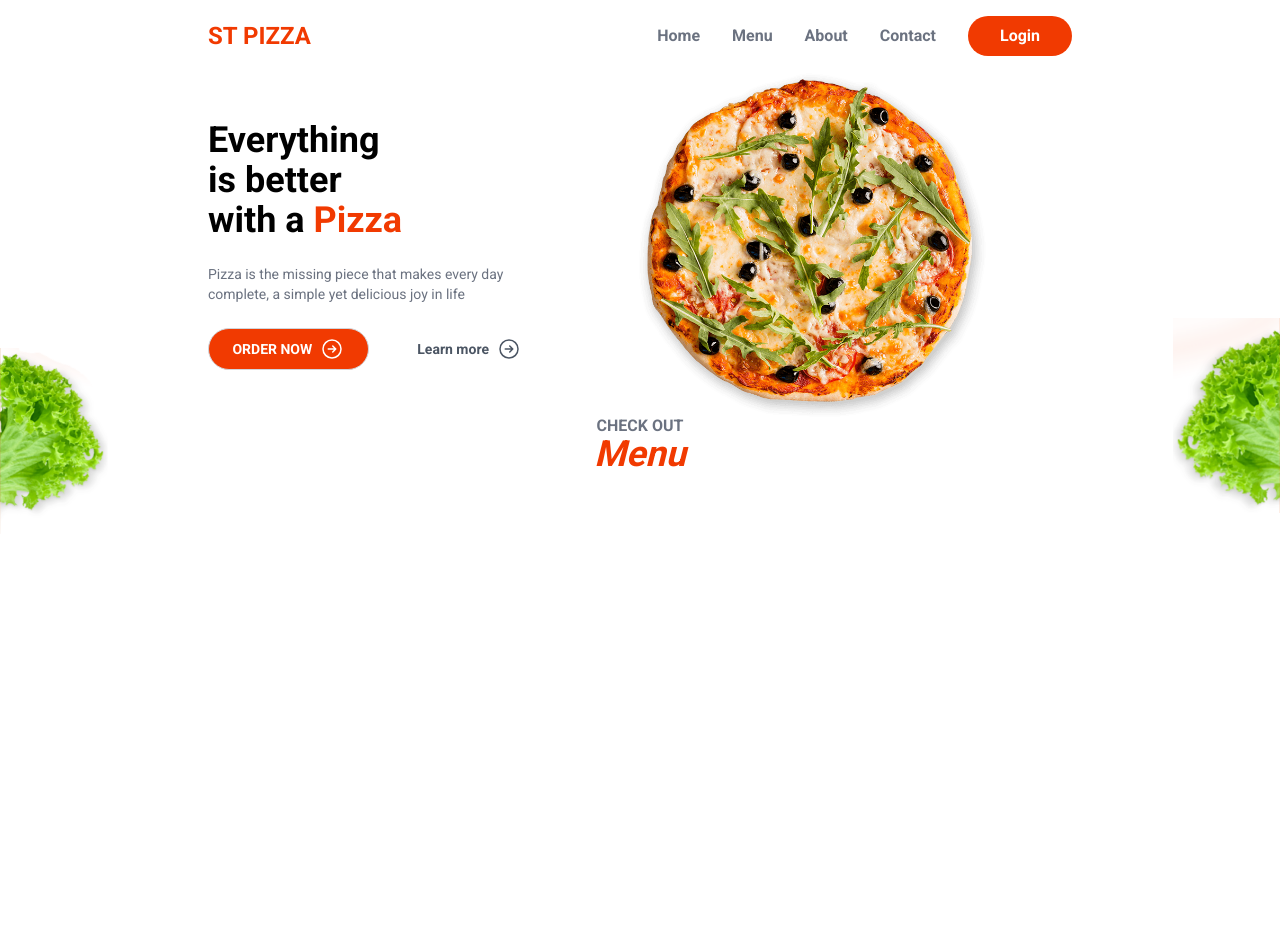
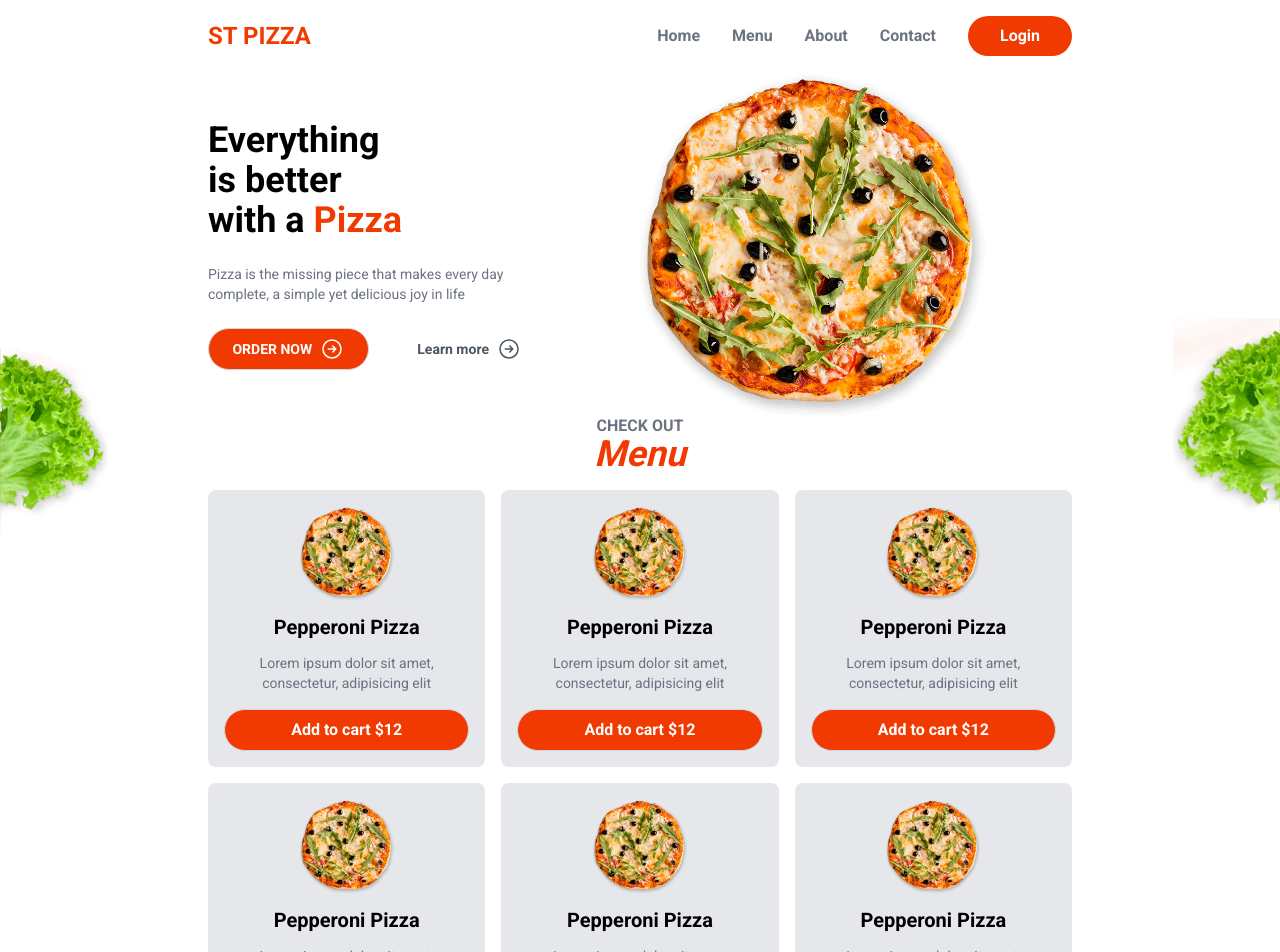
Before and after one commit to ParvinMusayev/food-ordering-app, a Next.js app: page / in a window 1280 px wide. Shown: the top 952 px of the page. Before the commit the page ends 800 px from the top, so only its background shows below. Built offline with nearby package versions, Linux system fonts and the light colour scheme.

Commit message:
feat: Add menuItem

```diff
--- a/src/components/layout/HomeMenu.js
+++ b/src/components/layout/HomeMenu.js
@@ -1,4 +1,5 @@
 import Image from "next/image";
+import MenuItem from "../menu/MenuItem";
 
 export default function HomeMenu() {
   return (
@@ -19,7 +20,14 @@
             Menu
         </h2>
       </div>
-      <div className="grid sm:grid-cols-3 gap-4"></div>
+      <div className="grid sm:grid-cols-3 gap-4">
+        <MenuItem />
+        <MenuItem />
+        <MenuItem />
+        <MenuItem />
+        <MenuItem />
+        <MenuItem />
+      </div>
     </section>
   );
 }
--- /dev/null
+++ b/src/components/menu/MenuItem.js
@@ -0,0 +1,16 @@
+export default function MenuItem() {
+    return (
+      <div className="bg-gray-200 p-4 rounded-lg text-center hover:bg-white hover:shadow-md hover:shadow-black/25 transition-all">
+        <div className="text-center ">
+        <img src="/pizza.png" alt="pizza" className="max-w-auto max-w-24 block mx-auto" />
+        </div>
+        <h4 className="font-semibold text-xl my-3">Pepperoni Pizza</h4>
+        <p className="text-gray-500 text-sm">
+          Lorem ipsum dolor sit amet, consectetur, adipisicing elit
+        </p>
+        <button className="mt-4 bg-primary text-white rounded-full px-8 py-2">
+          Add to cart $12
+        </button>
+      </div>
+    );
+  }
```
